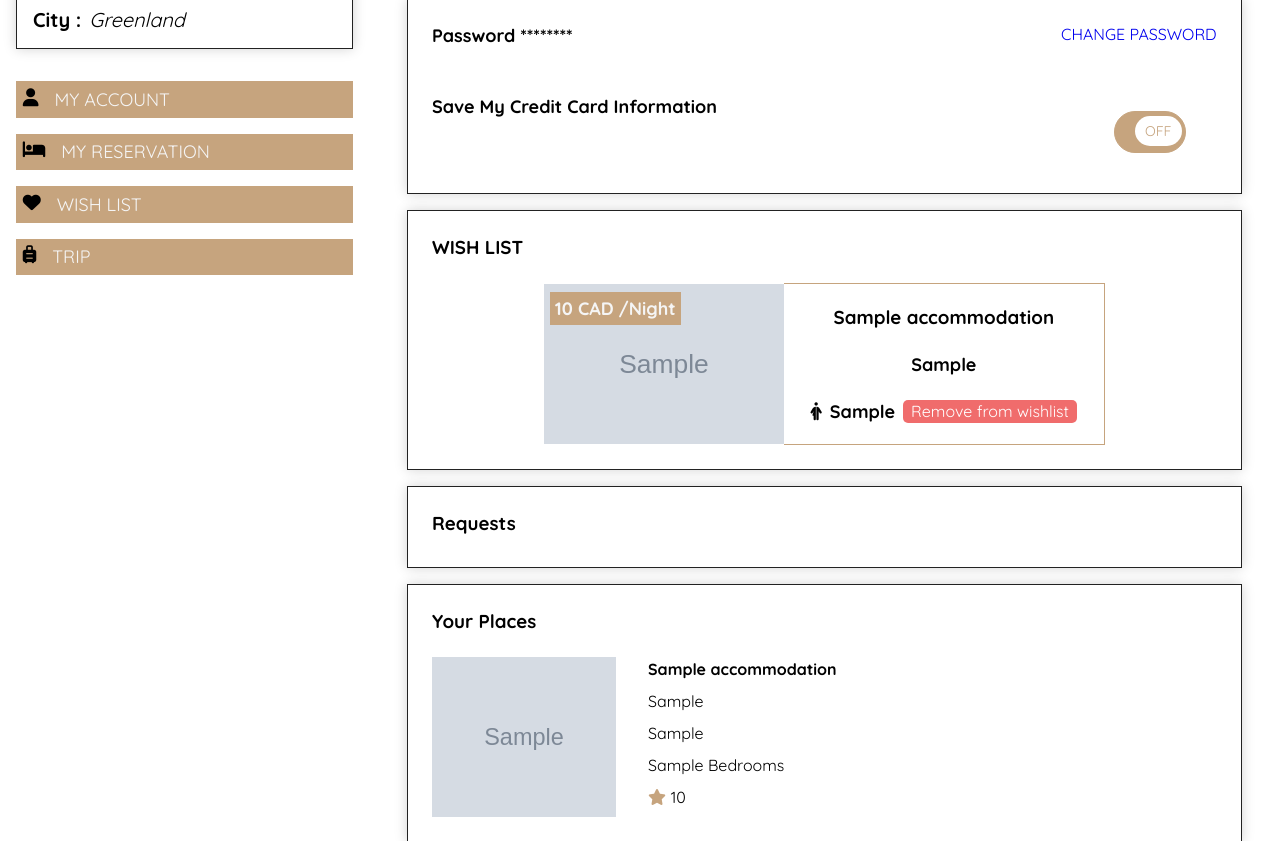
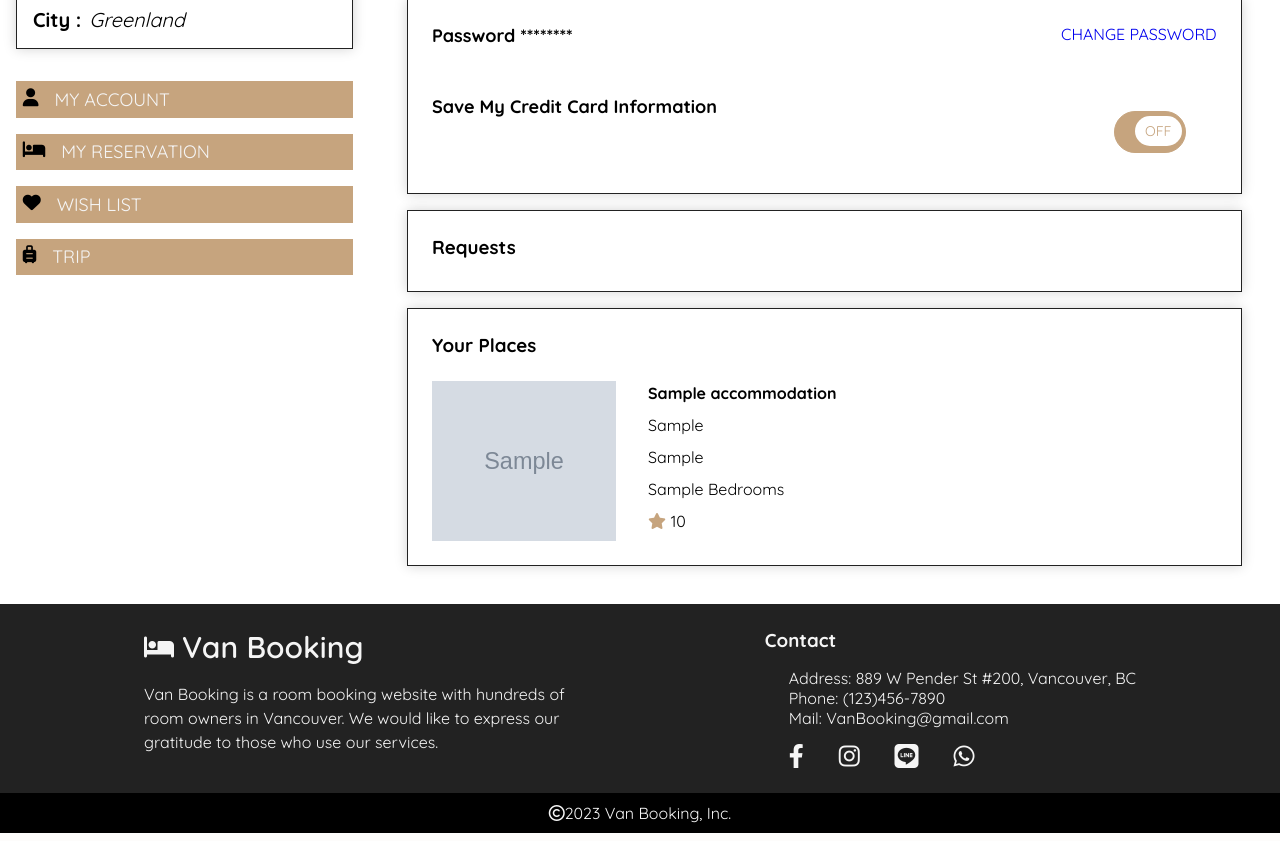
Before and after one commit to natttara/FinalProjectForMay, a PHP site: page /index.php in a window 1280 px wide. Shown: the part 600-1441 px from the top of the page. Run offline with PHP 8.4, Linux system fonts and the light colour scheme; the visitor is signed in with stand-in values (Sample User, id 1); tables that the repository leaves empty or names only in its code hold one stand-in row (values such as "Sample post"); grey boxes marked "Sample" are stand-in pictures; style sheets or scripts are compiled from the project's sources; some libraries are stand-ins or nearby versions; some web fonts are replaced.

Commit message:
Bug Fixes with Katsushi part 2

```diff
--- a/profile/inc/Profile.class.php
+++ b/profile/inc/Profile.class.php
@@ -204,8 +204,9 @@
                                 </label>
                             </section>
                         </aside> -->
-                    </section>
-                    <section class="wishList">
+                    </section>';
+                    if($_SESSION['type']=='user') {
+                        $htmlMain.='<section class="wishList">
                         <aside>
                             <h3>WISH LIST</h3>
                         </aside>
@@ -216,6 +217,7 @@
                         $htmlMain .=
                     '</ul>
                 </section>';
+                    }
                 if($_SESSION['type']=='host') {
                     $htmlMain .='<section class="Reservations">
                     <aside>
```
Lines whose indentation alone changed are shown as unchanged.
